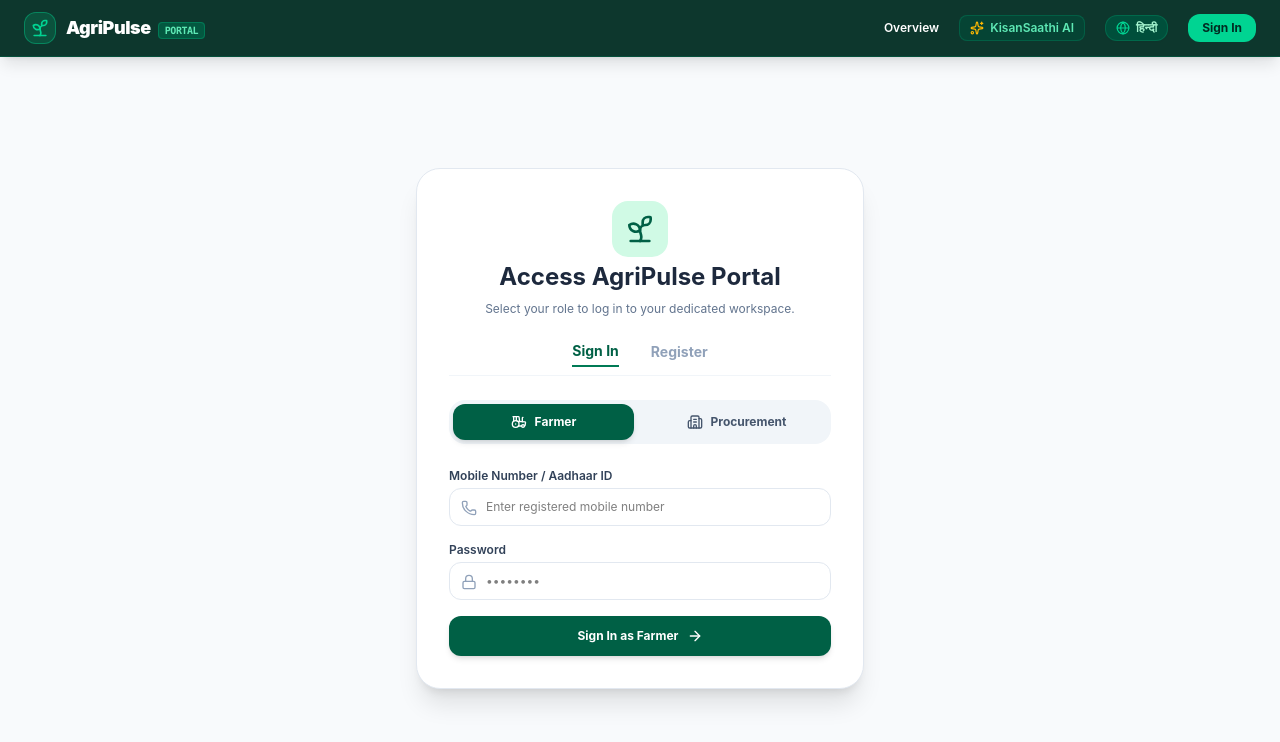
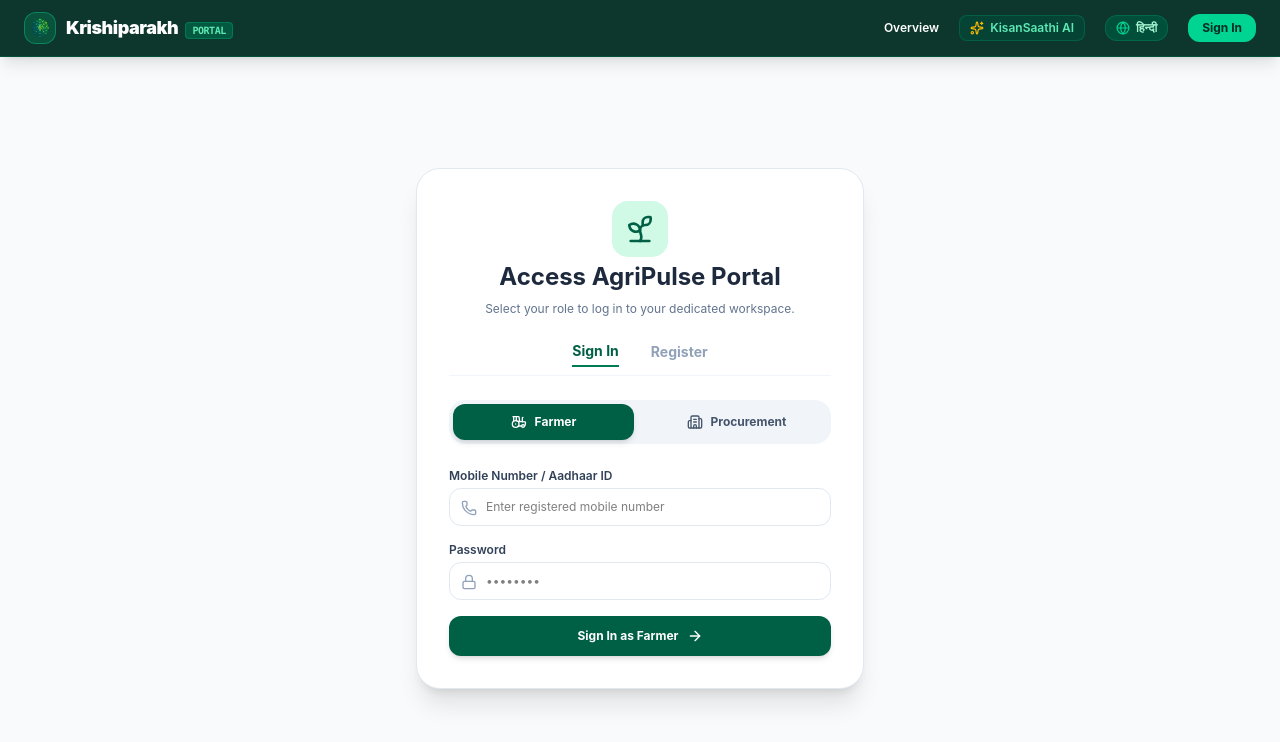
Before and after one commit to himani931/AgriPulse, a React (Vite) app in the folder client/: page /login in a window 1280 px wide. Shown: the top 742 px of the page. Built offline with nearby package versions, Linux system fonts and the light colour scheme; no server answers.

Commit message:
Add some changes

```diff
--- a/client/index.html
+++ b/client/index.html
@@ -4,7 +4,7 @@
     <meta charset="UTF-8" />
     <link rel="icon" type="image/svg+xml" href="/favicon.svg" />
     <meta name="viewport" content="width=device-width, initial-scale=1.0" />
-    <title>AgriPulse — Smart & Transparent Agricultural Procurement</title>
+    <title>Krishiparakh — Smart & Transparent Agricultural Procurement</title>
   </head>
   <body>
     <div id="root"></div>
--- a/client/src/components/Navbar.jsx
+++ b/client/src/components/Navbar.jsx
@@ -1,7 +1,8 @@
-import React from 'react';
-import { Link, useNavigate } from 'react-router-dom';
-import { useAuth } from '../context/AuthContext';
-import { Sprout, LogOut, User, Globe, Sparkles } from 'lucide-react';
+import React from "react";
+import { Link, useNavigate } from "react-router-dom";
+import { useAuth } from "../context/AuthContext";
+import { LogOut, User, Globe, Sparkles } from "lucide-react";
+import logo from "../assets/logo.png";
 
 export default function Navbar() {
   const { user, logout, lang, toggleLanguage } = useAuth();
@@ -9,30 +10,30 @@ export default function Navbar() {
 
   const handleLogout = () => {
     logout();
-    navigate('/');
+    navigate("/");
   };
 
   const navLabels = {
     en: {
-      overview: 'Overview',
-      farmerDashboard: 'Dashboard',
-      findMandi: 'Find Mandi',
-      mandiControl: 'Mandi Control',
-      auditTrail: 'Audit Trail',
-      aiBot: 'KisanSaathi AI',
-      signIn: 'Sign In',
-      portalBadge: 'PORTAL'
+      overview: "Overview",
+      farmerDashboard: "Dashboard",
+      findMandi: "Find Mandi",
+      mandiControl: "Mandi Control",
+      auditTrail: "Audit Trail",
+      aiBot: "KisanSaathi AI",
+      signIn: "Sign In",
+      portalBadge: "PORTAL",
     },
     hi: {
-      overview: 'अवलोकन',
-      farmerDashboard: 'डैशबोर्ड',
-      findMandi: 'मंडी खोजें',
-      mandiControl: 'मंडी नियंत्रण',
-      auditTrail: 'ऑडिट लेजर',
-      aiBot: 'किसानसाथी AI',
-      signIn: 'लॉगिन',
-      portalBadge: 'पोर्टल'
-    }
+      overview: "अवलोकन",
+      farmerDashboard: "डैशबोर्ड",
+      findMandi: "मंडी खोजें",
+      mandiControl: "मंडी नियंत्रण",
+      auditTrail: "ऑडिट लेजर",
+      aiBot: "किसानसाथी AI",
+      signIn: "लॉगिन",
+      portalBadge: "पोर्टल",
+    },
   };
 
   const t = navLabels[lang] || navLabels.en;
@@ -40,13 +41,28 @@ export default function Navbar() {
   return (
     <header className="sticky top-0 z-50 bg-emerald-950/95 backdrop-blur-md border-b border-emerald-800/60 text-white px-6 py-3 flex justify-between items-center shadow-lg">
       <Link
-        to={user ? (user.role === 'farmer' ? '/farmer/dashboard' : '/mandi/dashboard') : '/'}
+        to={
+          user
+            ? user.role === "farmer"
+              ? "/farmer/dashboard"
+              : "/mandi/dashboard"
+            : "/"
+        }
         className="flex items-center gap-2.5 font-black text-lg tracking-tight"
       >
-        <div className="w-8 h-8 rounded-xl bg-emerald-500/20 border border-emerald-400/40 flex items-center justify-center">
-          <Sprout className="w-5 h-5 text-emerald-400" />
+        <div className="w-8 h-8 rounded-xl bg-emerald-500/20 border border-emerald-400/40 flex items-center justify-center overflow-hidden p-1">
+          <img
+            src={logo}
+            alt="Krishiparakh Logo"
+            className="w-full h-full object-contain"
+          />
         </div>
-        <span>AgriPulse <span className="text-[10px] font-mono px-1.5 py-0.5 rounded bg-emerald-800/80 text-emerald-300 ml-1 border border-emerald-700">{t.portalBadge}</span></span>
+        <span>
+          Krishiparakh{" "}
+          <span className="text-[10px] font-mono px-1.5 py-0.5 rounded bg-emerald-800/80 text-emerald-300 ml-1 border border-emerald-700">
+            {t.portalBadge}
+          </span>
+        </span>
       </Link>
 
       <nav className="flex items-center gap-5 text-xs font-semibold">
@@ -56,29 +72,44 @@ export default function Navbar() {
           </Link>
         )}
 
-        {user?.role === 'farmer' && (
+        {user?.role === "farmer" && (
           <>
-            <Link to="/farmer/dashboard" className="hover:text-emerald-300 transition">
+            <Link
+              to="/farmer/dashboard"
+              className="hover:text-emerald-300 transition"
+            >
               {t.farmerDashboard}
             </Link>
-            <Link to="/farmer/find-mandi" className="hover:text-emerald-300 transition">
+            <Link
+              to="/farmer/find-mandi"
+              className="hover:text-emerald-300 transition"
+            >
               {t.findMandi}
             </Link>
           </>
         )}
 
-        {user?.role === 'procurement' && (
+        {user?.role === "procurement" && (
           <>
-            <Link to="/mandi/dashboard" className="hover:text-emerald-300 transition">
+            <Link
+              to="/mandi/dashboard"
+              className="hover:text-emerald-300 transition"
+            >
               {t.mandiControl}
             </Link>
-            <Link to="/farmer/ledger" className="hover:text-emerald-300 transition">
+            <Link
+              to="/farmer/ledger"
+              className="hover:text-emerald-300 transition"
+            >
               {t.auditTrail}
             </Link>
           </>
         )}
 
-        <Link to="/ai-assistant" className="hover:text-emerald-300 transition flex items-center gap-1.5 text-emerald-300 bg-emerald-900/60 px-2.5 py-1 rounded-lg border border-emerald-700/50">
+        <Link
+          to="/ai-assistant"
+          className="hover:text-emerald-300 transition flex items-center gap-1.5 text-emerald-300 bg-emerald-900/60 px-2.5 py-1 rounded-lg border border-emerald-700/50"
+        >
           <Sparkles className="w-3.5 h-3.5 text-amber-400" />
           <span>{t.aiBot}</span>
         </Link>
@@ -90,14 +121,15 @@ export default function Navbar() {
           title="Switch Language"
         >
           <Globe className="w-3.5 h-3.5 text-emerald-400" />
-          <span>{lang === 'en' ? 'हिन्दी' : 'English'}</span>
+          <span>{lang === "en" ? "हिन्दी" : "English"}</span>
         </button>
 
         {/* Auth Action */}
         {user ? (
           <div className="flex items-center gap-2.5 bg-emerald-900/80 pl-3 pr-1.5 py-1 rounded-xl border border-emerald-700">
             <span className="text-[11px] text-emerald-200 capitalize flex items-center gap-1">
-              <User className="w-3 h-3 text-emerald-400" /> {user.name} ({user.role})
+              <User className="w-3 h-3 text-emerald-400" /> {user.name} (
+              {user.role})
             </span>
             <button
               onClick={handleLogout}
```
Also changed, not shown: client/src/assets/logo.png (added).
